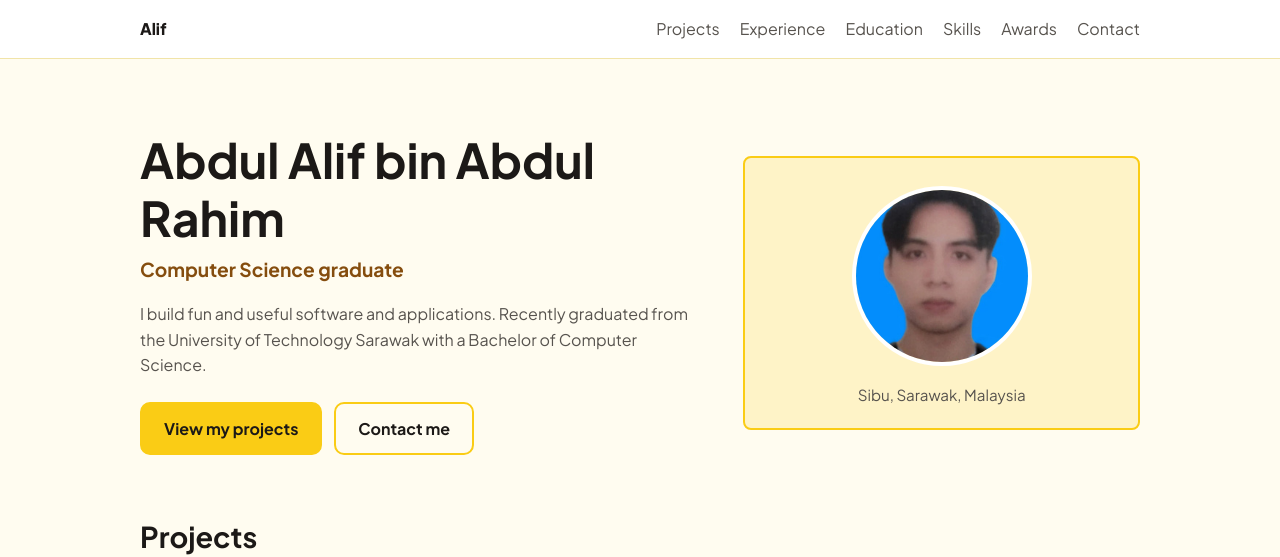
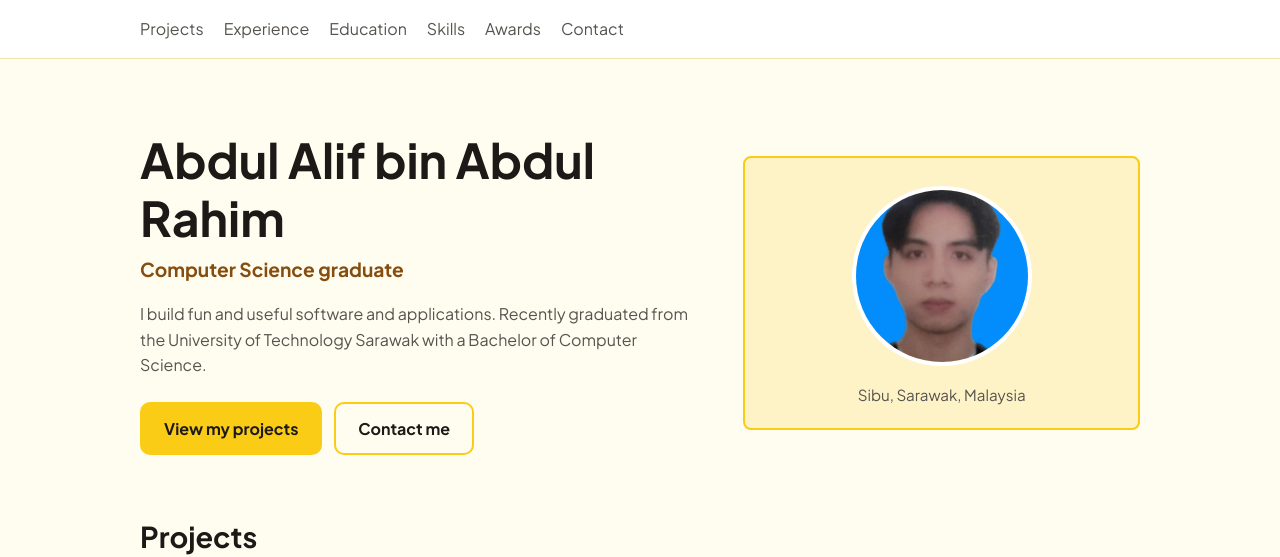
Before and after one commit to IsthisAlif/Alif-Portfolio, a plain HTML site: page index.html in a window 1280 px wide. Shown: the top 557 px of the page. Drawn offline with Linux system fonts and the light colour scheme.

Commit message:
remove alif

```diff
--- a/index.html
+++ b/index.html
@@ -17,7 +17,6 @@
      ========================================================== -->
 <nav>
   <div class="wrap">
-    <a class="logo" href="#top">Alif</a>
     <ul>
       <li><a href="#projects">Projects</a></li>
       <li><a href="#experience">Experience</a></li>
```
